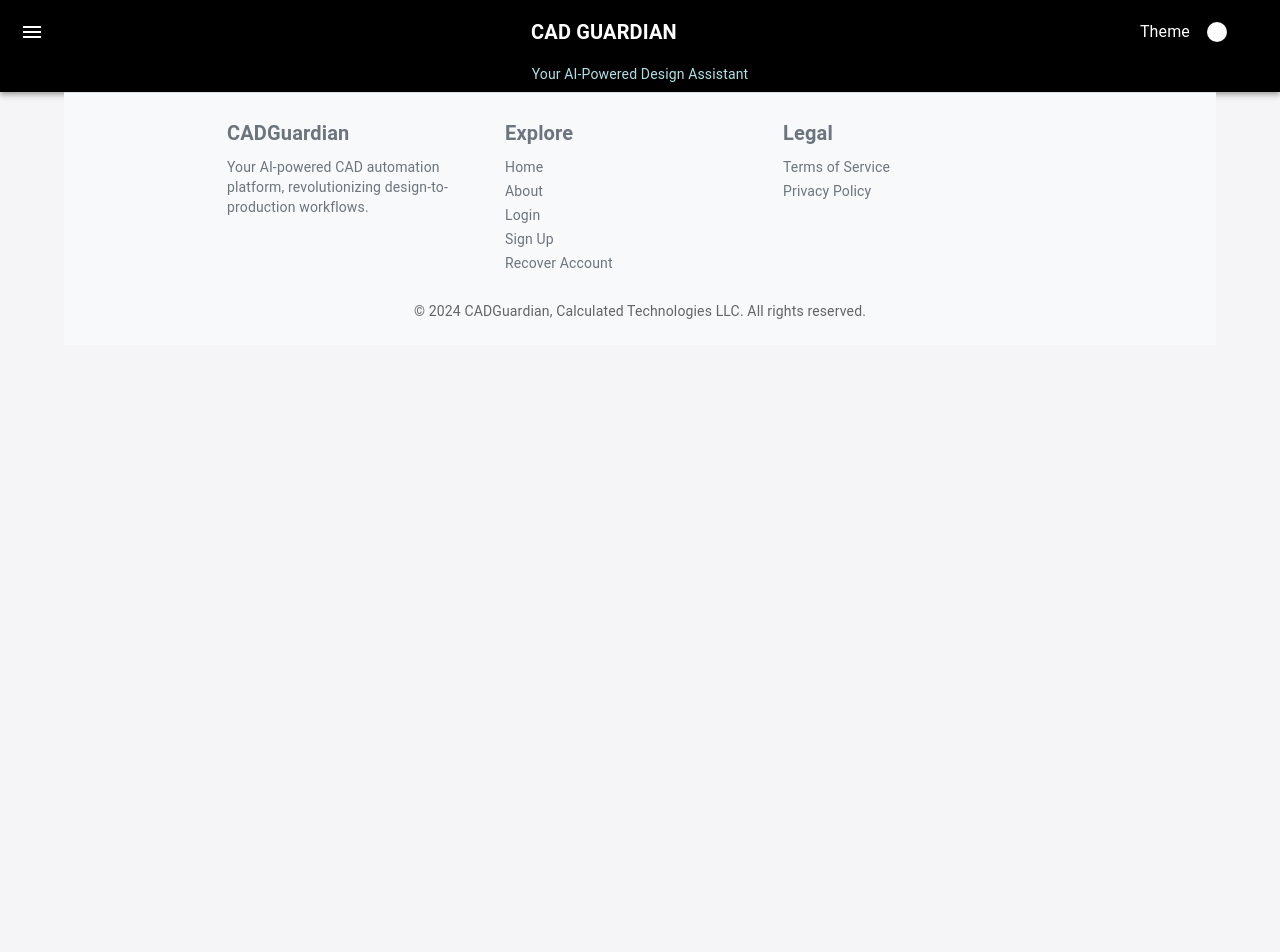
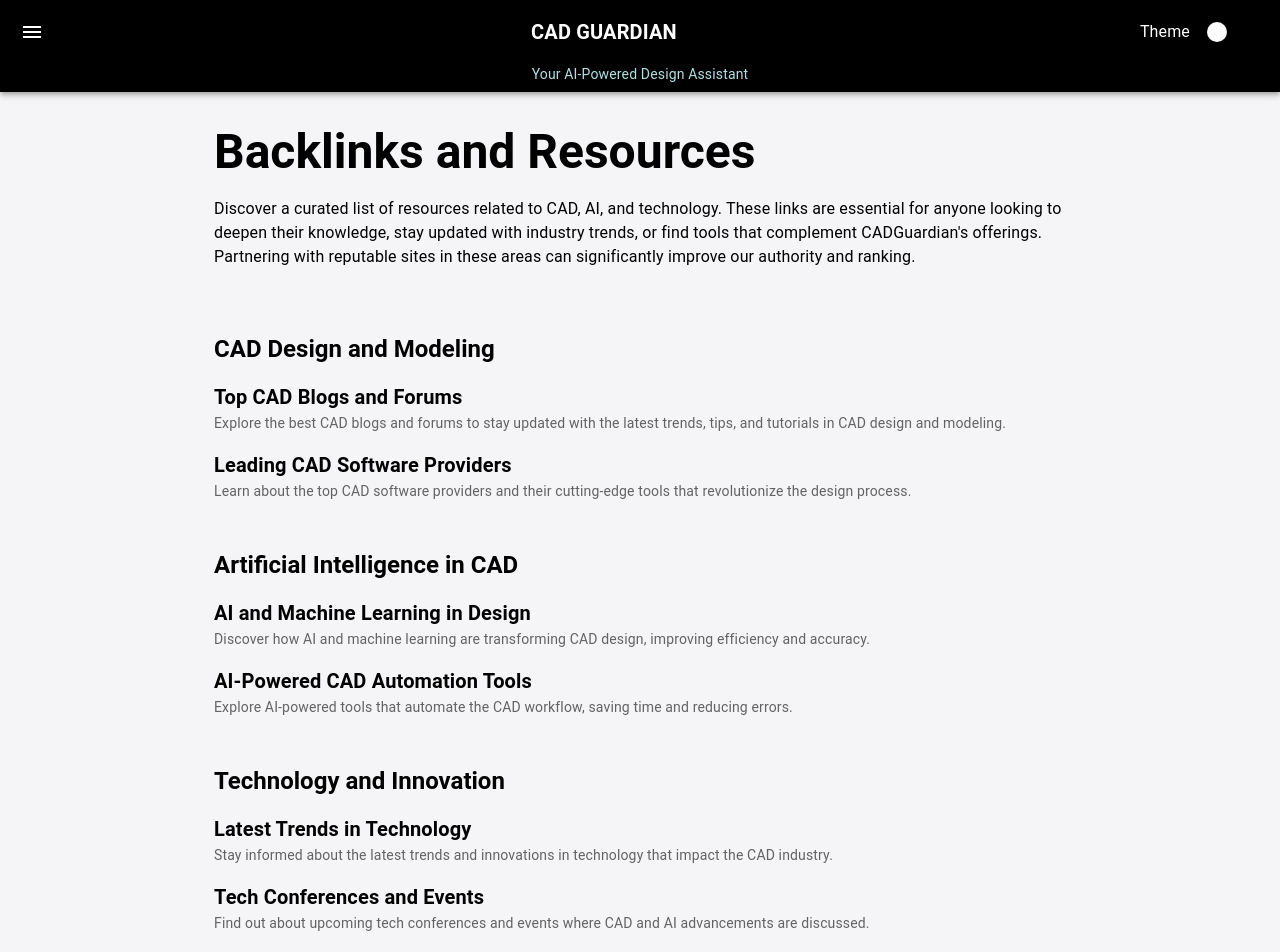
Before and after one commit to tsmithcad/cad-guardian-frontend-js, a React (Vite) app: page /backlinks in a window 1280 px wide. Shown: the top 952 px of the page. Before the commit the page ends 800 px from the top, so only its background shows below. Built offline with nearby package versions, Linux system fonts and the light colour scheme.

Commit message:
Added backlinks from reputable websites related to CAD, AI, or technology. This can significantly improve your site’s authority and ranking.

```diff
--- a/src/App.jsx
+++ b/src/App.jsx
@@ -10,8 +10,9 @@ import Login from "./pages/Login";
 import Signup from "./pages/Signup";
 import Recover from "./pages/Recover";
 import About from "./pages/About";
-import TermsOfService from './pages/TermsOfService';
-import PrivacyPolicy from './pages/PrivacyPolicy';
+import TermsOfService from "./pages/TermsOfService";
+import PrivacyPolicy from "./pages/PrivacyPolicy";
+import Backlinks from "./pages/Backlinks";
 
 // components
 import Header from "./components/layout/Header";
@@ -42,8 +43,9 @@ function App({ toggleDarkMode, isDarkMode }) {
 				<Route path="/recover" element={<Recover />} />
 				<Route path="/signup" element={<Signup />} />
 				<Route path="/terms-of-service" element={<TermsOfService />} />
-				<Route path="/privacy-policy" element={<PrivacyPolicy />} />{" "}
-				{/* Added Privacy Policy Route */}
+				<Route path="/privacy-policy" element={<PrivacyPolicy />} />
+				<Route path="/backlinks" element={<Backlinks />} />{" "}
+				{/* Added Backlinks Route */}
 			</Routes>
 			<Box sx={{ display: "flex" }}>
 				<CssBaseline />
--- a/src/components/layout/Footer.jsx
+++ b/src/components/layout/Footer.jsx
@@ -12,11 +12,13 @@ const footerLinks = {
     { text: "Sign Up", href: "/signup" },
     { text: "Recover Account", href: "/recover" },
   ],
-  "Legal": [
+  "Resources": [  // Added new Resources section
+    { text: "Backlinks", href: "/backlinks" },
     { text: "Terms of Service", href: "/terms-of-service" },
     { text: "Privacy Policy", href: "/privacy-policy" },
-  ]
+  ],
 };
+
 
 const Footer = () => (
   <Box sx={{ p: 3, mt: 'auto', backgroundColor: '#f8f9fa', color: '#6c757d', borderTop: '1px solid #e0e0e0' }}>
--- /dev/null
+++ b/src/pages/Backlinks.jsx
@@ -0,0 +1,90 @@
+import React from 'react';
+import { Box, Typography, Container, Link, Grid } from '@mui/material';
+
+const backlinks = {
+    "CAD Design and Modeling": [
+      {
+        text: "Top CAD Blogs and Forums",
+        description: "Explore the best CAD blogs and forums to stay updated with the latest trends, tips, and tutorials in CAD design and modeling.",
+        href: "https://www.cadalyst.com/", // Cadalyst - A leading authority on CAD news and tutorials.
+      },
+      {
+        text: "Leading CAD Software Providers",
+        description: "Learn about the top CAD software providers and their cutting-edge tools that revolutionize the design process.",
+        href: "https://www.autodesk.com/", // Autodesk - A leading provider of CAD software solutions like AutoCAD.
+      },
+    ],
+    "Artificial Intelligence in CAD": [
+      {
+        text: "AI and Machine Learning in Design",
+        description: "Discover how AI and machine learning are transforming CAD design, improving efficiency and accuracy.",
+        href: "https://blogs.nvidia.com/", // NVIDIA Blog - Covers AI and machine learning innovations, including in CAD.
+      },
+      {
+        text: "AI-Powered CAD Automation Tools",
+        description: "Explore AI-powered tools that automate the CAD workflow, saving time and reducing errors.",
+        href: "https://www.ptc.com/en/technologies/plm/cad", // PTC - Innovator in CAD and AI-powered tools like Creo.
+      },
+    ],
+    "Technology and Innovation": [
+      {
+        text: "Latest Trends in Technology",
+        description: "Stay informed about the latest trends and innovations in technology that impact the CAD industry.",
+        href: "https://www.techcrunch.com/", // TechCrunch - Leading source for technology news and analysis.
+      },
+      {
+        text: "Tech Conferences and Events",
+        description: "Find out about upcoming tech conferences and events where CAD and AI advancements are discussed.",
+        href: "https://conferences.oreilly.com/", // O'Reilly Conferences - Premier tech events including AI and CAD.
+      },
+    ],
+    "Educational Resources": [
+      {
+        text: "Online CAD Courses and Tutorials",
+        description: "Access a wealth of online courses and tutorials to enhance your CAD skills and knowledge.",
+        href: "https://www.lynda.com/CAD-training-tutorials/72-0.html", // LinkedIn Learning (formerly Lynda) - Extensive library of CAD courses.
+      },
+      {
+        text: "Books and Publications on CAD and AI",
+        description: "Explore books and publications that provide in-depth insights into CAD design and AI integration.",
+        href: "https://www.oreilly.com/", // O'Reilly Media - Leading publisher of CAD and AI books.
+      },
+    ],
+  };
+
+
+const Backlinks = () => (
+  <Container maxWidth="md" sx={{ mt: 4, mb: 4 }}>
+    <Typography variant="h3" gutterBottom sx={{ fontWeight: 'bold' }}>
+      Backlinks and Resources
+    </Typography>
+
+    <Typography variant="body1" gutterBottom>
+      Discover a curated list of resources related to CAD, AI, and technology. These links are essential for anyone looking to deepen their knowledge, stay updated with industry trends, or find tools that complement CADGuardian's offerings. Partnering with reputable sites in these areas can significantly improve our authority and ranking.
+    </Typography>
+
+    <Grid container spacing={4} sx={{ mt: 4 }}>
+      {Object.keys(backlinks).map((category, index) => (
+        <Grid item xs={12} key={index}>
+          <Typography variant="h5" sx={{ fontWeight: 'bold', mb: 2 }}>
+            {category}
+          </Typography>
+          {backlinks[category].map((link, linkIndex) => (
+            <Box sx={{ mb: 2 }} key={linkIndex}>
+              <Typography variant="h6" sx={{ fontWeight: 'bold' }}>
+                <Link href={link.href} color="primary" underline="hover" target="_blank" rel="noopener">
+                  {link.text}
+                </Link>
+              </Typography>
+              <Typography variant="body2" color="textSecondary">
+                {link.description}
+              </Typography>
+            </Box>
+          ))}
+        </Grid>
+      ))}
+    </Grid>
+  </Container>
+);
+
+export default Backlinks;
```
